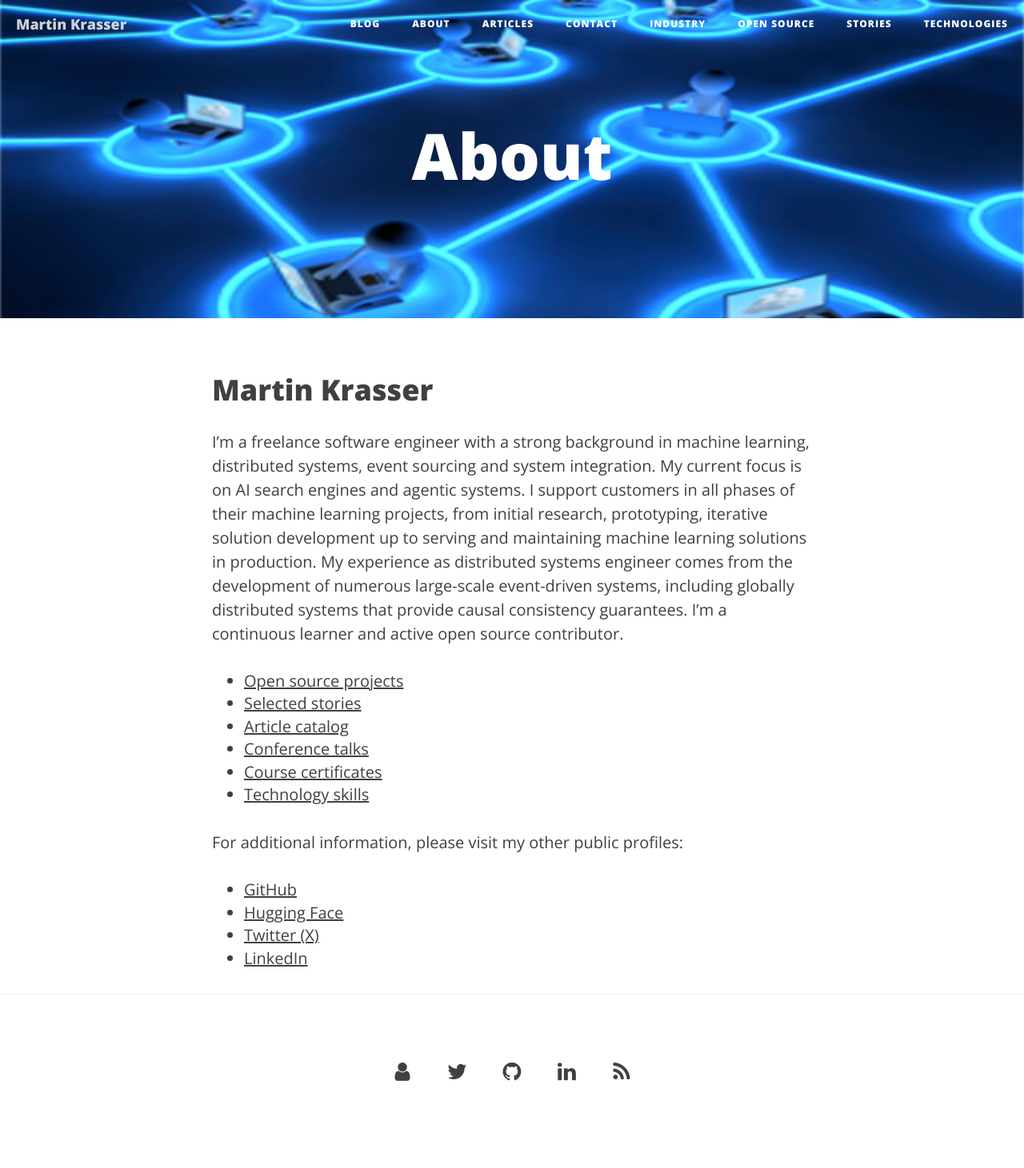
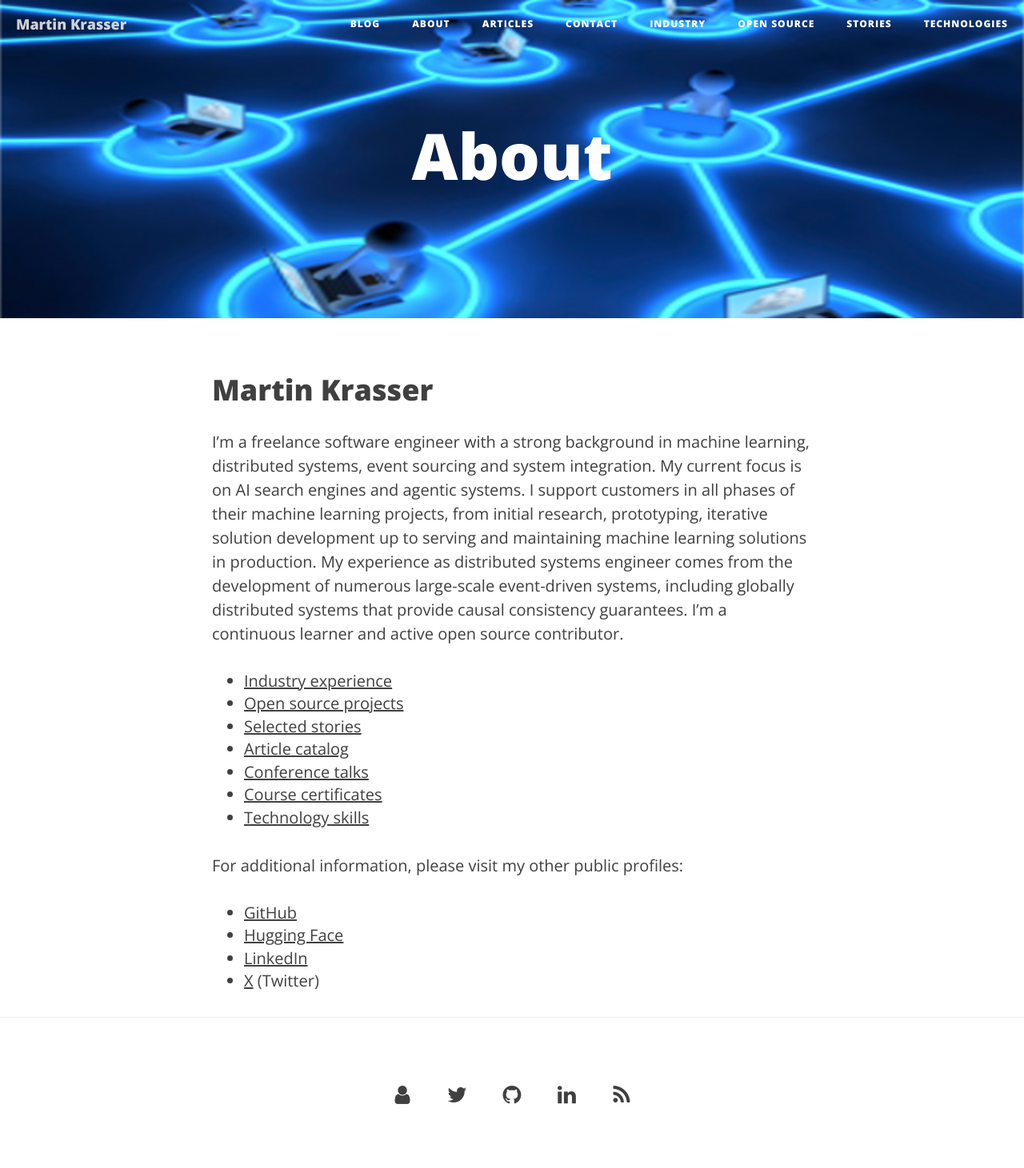
Before and after one commit to krasserm/krasserm.github.io, a Jekyll site: the page built from about.md, in a window 1280 px wide. Shown: the whole page at 80% size. Built offline with Jekyll 4.4.1, drawn with Linux system fonts in a browser that asks for light colours; before the commit the page ends 1433 px from its top, so only the background shows below that.

Commit message:
Minor edits

```diff
--- a/about.md
+++ b/about.md
@@ -9,6 +9,7 @@ header-img: "img/distributed.png"
 
 I'm a freelance software engineer with a strong background in machine learning, distributed systems, event sourcing and system integration. My current focus is on AI search engines and agentic systems. I support customers in all phases of their machine learning projects, from initial research, prototyping, iterative solution development up to serving and maintaining machine learning solutions in production. My experience as distributed systems engineer comes from the development of numerous large-scale event-driven systems, including globally distributed systems that provide causal consistency guarantees. I’m a continuous learner and active open source contributor.
 
+- [Industry experience](/industry/)
 - [Open source projects](/open-source/)
 - [Selected stories](/stories/)
 - [Article catalog](/articles/)
@@ -22,5 +23,5 @@ For additional information, please visit my other public profiles:
 
 - [GitHub](https://github.com/krasserm)
 - [Hugging Face](https://huggingface.co/krasserm)
-- [Twitter (X)](https://x.com/mrt1nz)
 - [LinkedIn](https://linkedin.com/in/krasserm)
+- [X](https://x.com/mrt1nz)  (Twitter)
```
Also changed, not shown: industry.md (line endings or trailing spaces), resume.md (line endings or trailing spaces).
